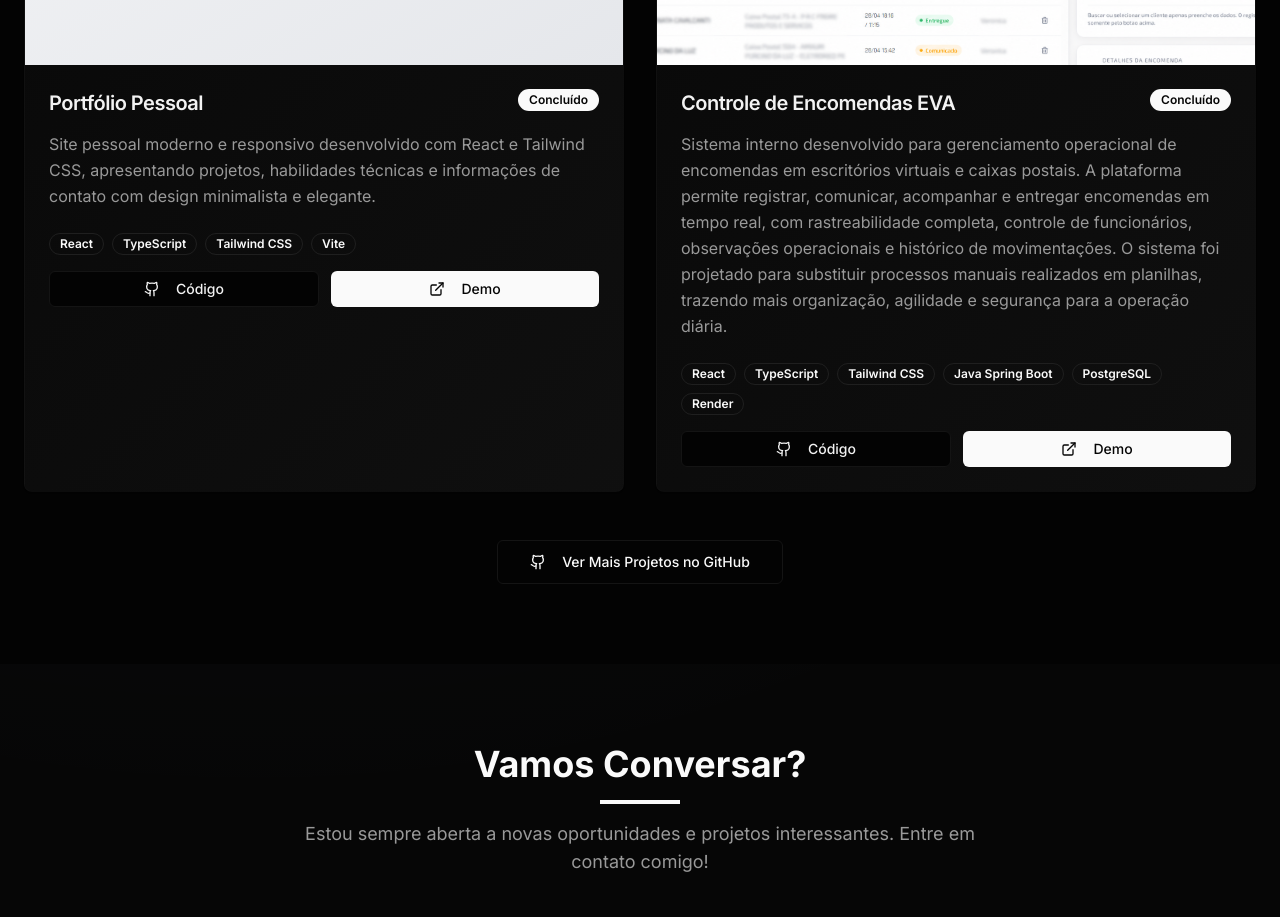
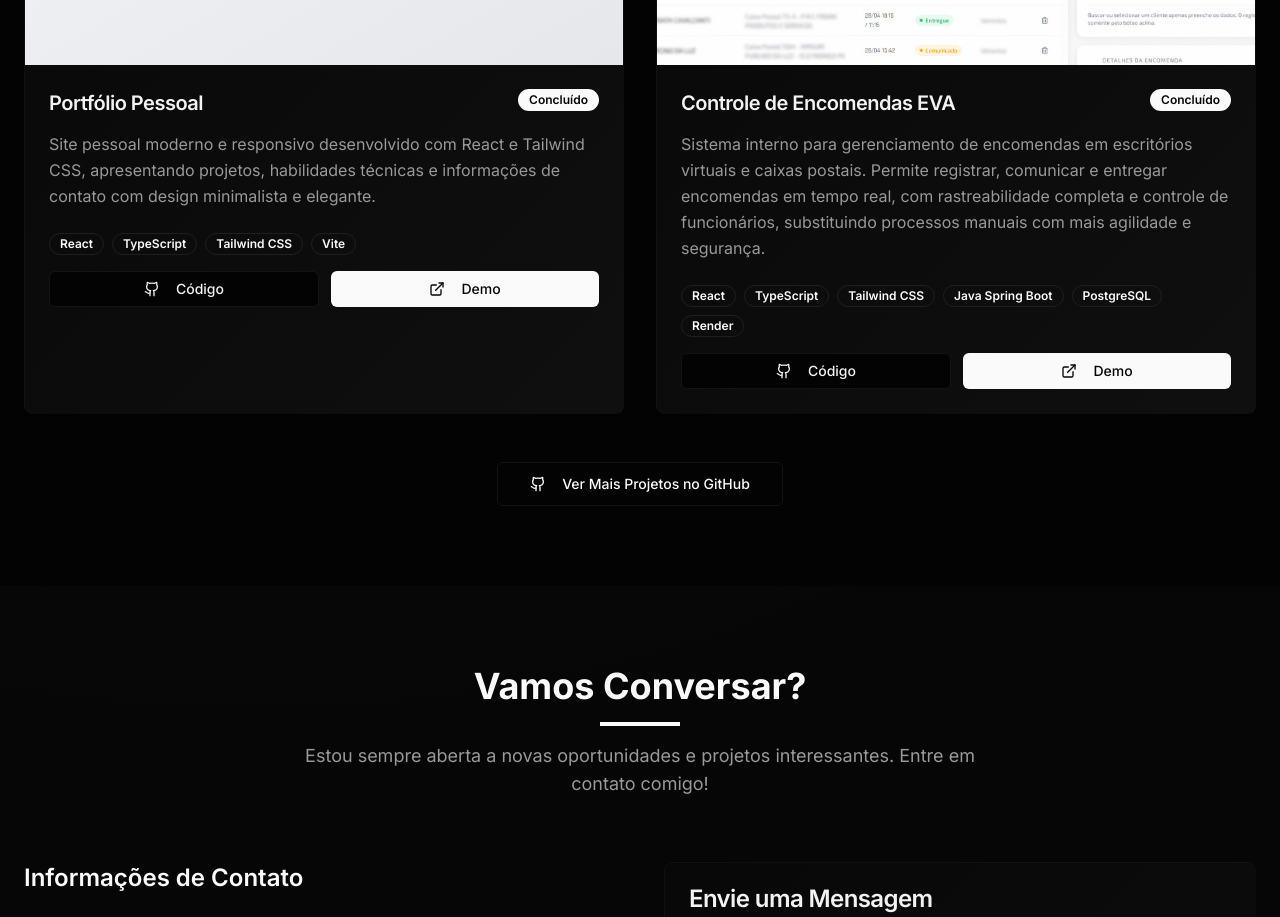
Before and after one commit to Anadevfs/portifolio-ana, a React (Vite) app: page / in a window 1280 px wide. Shown: the part 3560-4477 px from the top of the page. Built offline with nearby package versions, Linux system fonts and the light colour scheme.

Commit message:
Changes
Co-authored-by: Anadevfs <274003708+Anadevfs@users.noreply.github.com>

```diff
--- a/src/components/Projects.tsx
+++ b/src/components/Projects.tsx
@@ -39,7 +39,7 @@ const Projects = () => {
     {
       id: 4,
       title: "Controle de Encomendas EVA",
-      description: "Sistema interno desenvolvido para gerenciamento operacional de encomendas em escritórios virtuais e caixas postais. A plataforma permite registrar, comunicar, acompanhar e entregar encomendas em tempo real, com rastreabilidade completa, controle de funcionários, observações operacionais e histórico de movimentações. O sistema foi projetado para substituir processos manuais realizados em planilhas, trazendo mais organização, agilidade e segurança para a operação diária.",
+      description: "Sistema interno para gerenciamento de encomendas em escritórios virtuais e caixas postais. Permite registrar, comunicar e entregar encomendas em tempo real, com rastreabilidade completa e controle de funcionários, substituindo processos manuais com mais agilidade e segurança.",
       image: evaEncomendasImg,
       technologies: ["React", "TypeScript", "Tailwind CSS", "Java Spring Boot", "PostgreSQL", "Render"],
       github: "https://github.com/Anadevfs",
```
